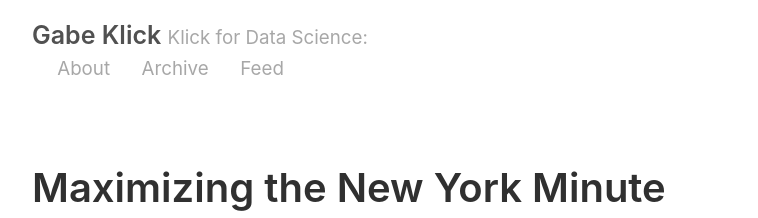
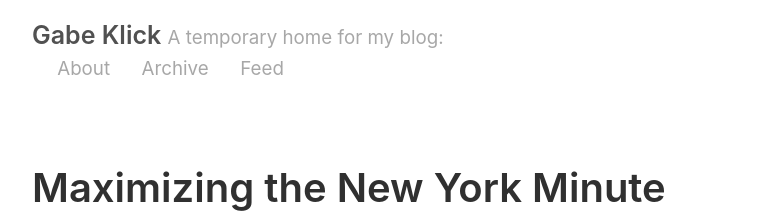
Before and after one commit to GKlick/GKlick.github.io, a Jekyll site: the page built from index.html, in a window 1280 px wide and 900 px high. Shown: the top 218 px of the window, without its empty margins (258-1016 px from the left). Built offline with Jekyll 4.4.1, drawn with Linux system fonts in a browser that asks for light colours; the list of posts is cut into pages by our own code.

Commit message:
Update _config.yml

```diff
--- a/_config.yml
+++ b/_config.yml
@@ -3,7 +3,7 @@ permalink:           pretty
 
 # Setup
 title:               Gabe Klick
-tagline:             Klick for Data Science
+tagline:             A temporary home for my blog
 url:                 http://GKlick.github.io
 paginate:            2
 baseurl:             ""
```
